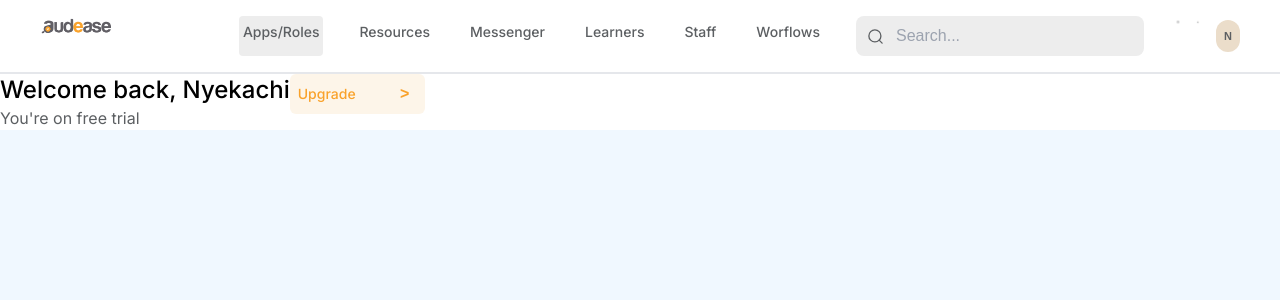
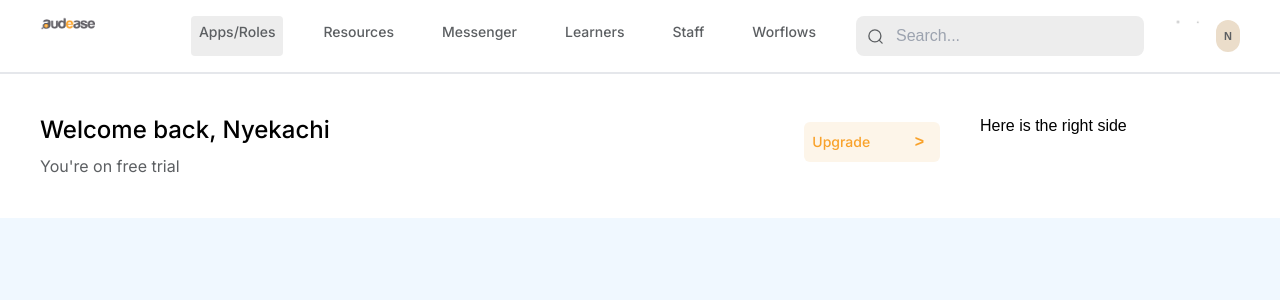
Before and after one commit to Audease/frontend-mvp, a Next.js app: page /dashboard in a window 1280 px wide. Shown: the top 300 px of the page. Built offline with nearby package versions, Linux system fonts and the light colour scheme.

Commit message:
Making progress

```diff
--- a/src/app/components/dashboard/NavLinks.tsx
+++ b/src/app/components/dashboard/NavLinks.tsx
@@ -22,7 +22,7 @@ export default function NavLinks() {
           <Link
             key={link.name}
             href={link.href}
-            className={clsx("font-inter font-medium flex flex-row text-h2 text-tgrey3 space-x-10 rounded p-1", {
+            className={clsx("font-inter font-medium flex flex-row text-h2 text-tgrey3 space-x-2 rounded pt-1 pb-1 px-2", {
               "bg-tgrey4": pathname === link.href,
             })}
           >
--- a/src/app/components/dashboard/Navbar.tsx
+++ b/src/app/components/dashboard/Navbar.tsx
@@ -4,7 +4,7 @@ import NavLinks from "./NavLinks";
 
 export default function Navbar() {
   return (
-    <div className="flex flex-row space-x-32 mx-10 py-4">
+    <div className="flex flex-row space-x-24 mx-10 py-4">
       {/* Logo  */}
       <div className="">
         <Link href={"/"}>
--- a/src/app/dashboard/layout.tsx
+++ b/src/app/dashboard/layout.tsx
@@ -1,10 +1,12 @@
+import Navbar from "../components/dashboard/Navbar";
 
 export default function Layout({ children }: { children: React.ReactNode }) {
   return (
-    <div className="font-switzer bg-white max-w-[1440px]">
-      <div className="bg-white">{children}</div>
-      <div className="bg-white">
+    <div className="font-switzer bg-white max-w-[1440px] flex flex-col justify-center m-auto">
+      <div className="bg-white border-b-2">
+        <Navbar />
       </div>
+      <div className="bg-white m-10">{children}</div>
     </div>
   );
 }
--- /dev/null
+++ b/src/app/dashboard/learners/page.tsx
@@ -0,0 +1,7 @@
+export default function Learners (){
+    return (
+        <div>
+            Hello Learners
+        </div>
+    )
+}
--- /dev/null
+++ b/src/app/dashboard/messenger/page.tsx
@@ -0,0 +1,7 @@
+export default function Messenger (){
+    return (
+        <div>
+            Hello Messenger
+        </div>
+    )
+}
--- a/src/app/dashboard/page.tsx
+++ b/src/app/dashboard/page.tsx
@@ -8,17 +8,13 @@ export default function Dashboard() {
   const [firstName, setFirstName] = useState("Nyekachi");
   return (
     <div>
-      {/* Navigation */}
-      <div className="border-b-2">
-        <Navbar />
-      </div>
       {/* Body section  */}
-      <div>
+      <div className="flex flex-row space-x-10">
         {/* left side  */}
-        <div className="flex flex-col">
+        <div className="flex flex-col w-3/4">
           {/* Welcome  */}
-          <div className="flex flex-row">
-            <div className="font-inter">
+          <div className="flex flex-row justify-between">
+            <div className="font-inter space-y-2">
               <h3 className="font-medium text-black text-2xl">
                 Welcome back, {firstName}
               </h3>
@@ -26,7 +22,7 @@ export default function Dashboard() {
                 You&apos;re on free trial
               </p>
             </div>
-            <div>
+            <div className="mt-2">
               <Button buttonText={"Upgrade"} className={""} />
             </div>
           </div>
@@ -36,7 +32,9 @@ export default function Dashboard() {
           </div>
         </div>
         {/* right side  */}
-        <div></div>
+        <div className="w-1/5">
+          Here is the right side
+        </div>
       </div>
     </div>
   );
--- /dev/null
+++ b/src/app/dashboard/resources/page.tsx
@@ -0,0 +1,7 @@
+export default function Resources (){
+    return (
+        <div>
+            Hello Resources
+        </div>
+    )
+}
--- /dev/null
+++ b/src/app/dashboard/roles/page.tsx
@@ -0,0 +1,7 @@
+export default function Roles (){
+    return (
+        <div>
+            Hello Roles
+        </div>
+    )
+}
--- /dev/null
+++ b/src/app/dashboard/staff/page.tsx
@@ -0,0 +1,7 @@
+export default function Staff (){
+    return (
+        <div>
+            Hello Staff
+        </div>
+    )
+}
--- /dev/null
+++ b/src/app/dashboard/workflows/page.tsx
@@ -0,0 +1,7 @@
+export default function workflows (){
+    return (
+        <div>
+            Hello Workflows
+        </div>
+    )
+}
--- a/tsconfig.json
+++ b/tsconfig.json
@@ -27,7 +27,7 @@
     ".next/types/**/*.ts",
     "**/*.ts",
     "**/*.tsx"
-, "jest.config.js", "jest.setup.js"  ],
+, "jest.config.js", "jest.setup.js", "src/app/dashboard/roles"  ],
   "exclude": [
     "node_modules"
   ]
```
